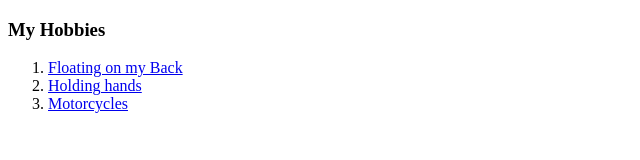
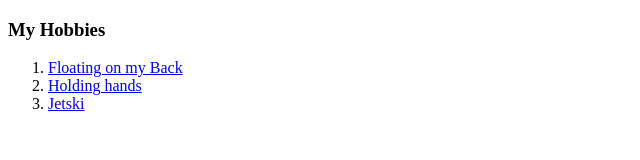
Before and after one commit to VickyGa/OtterCV, a plain HTML site: page hobbies.html in a window 1280 px wide. Shown: the full height of the page, 0-640 px from the left. Drawn offline with Linux system fonts and the light colour scheme.

Commit message:
Update hobbies.html

```diff
--- a/hobbies.html
+++ b/hobbies.html
@@ -9,7 +9,7 @@
       <ol>
       <li><a href="https://www.youtube.com/watch?v=FukcZF9ARy8">Floating on my Back</a></li>
       <li><a href="https://i.imgur.com/P1wl9qa.jpg">Holding hands</a></li>
-      <li><a href="#">Motorcycles</a></li>
+      <li><a href="#">Jetski</a></li>
     </ol>
   </body>
 </html>
```
